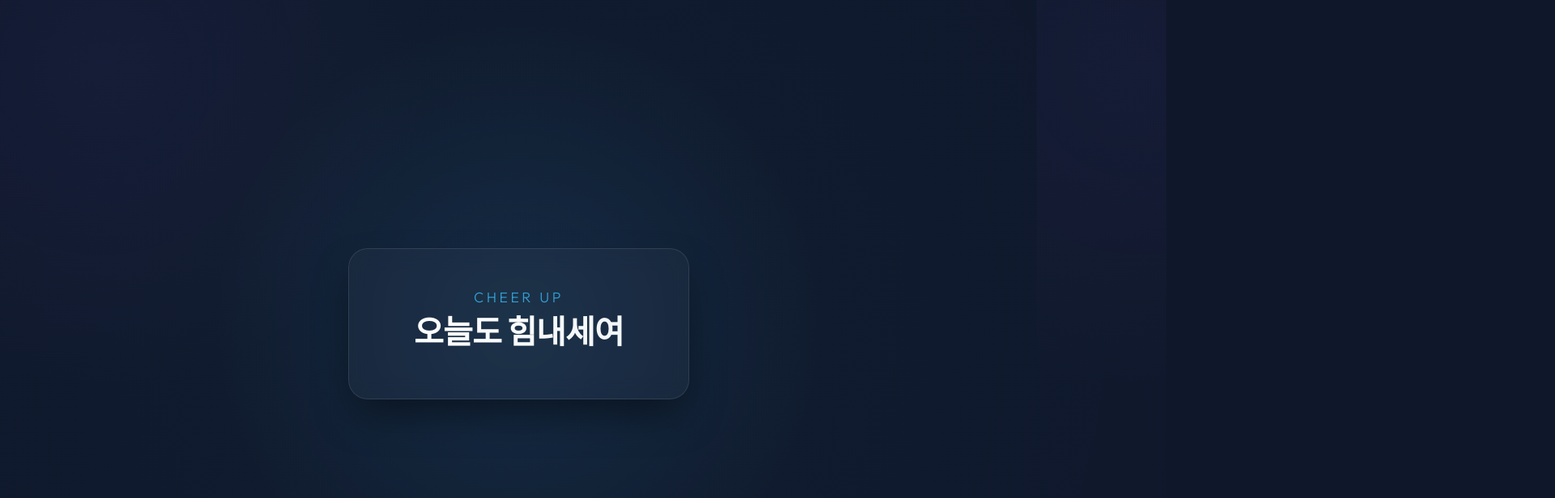
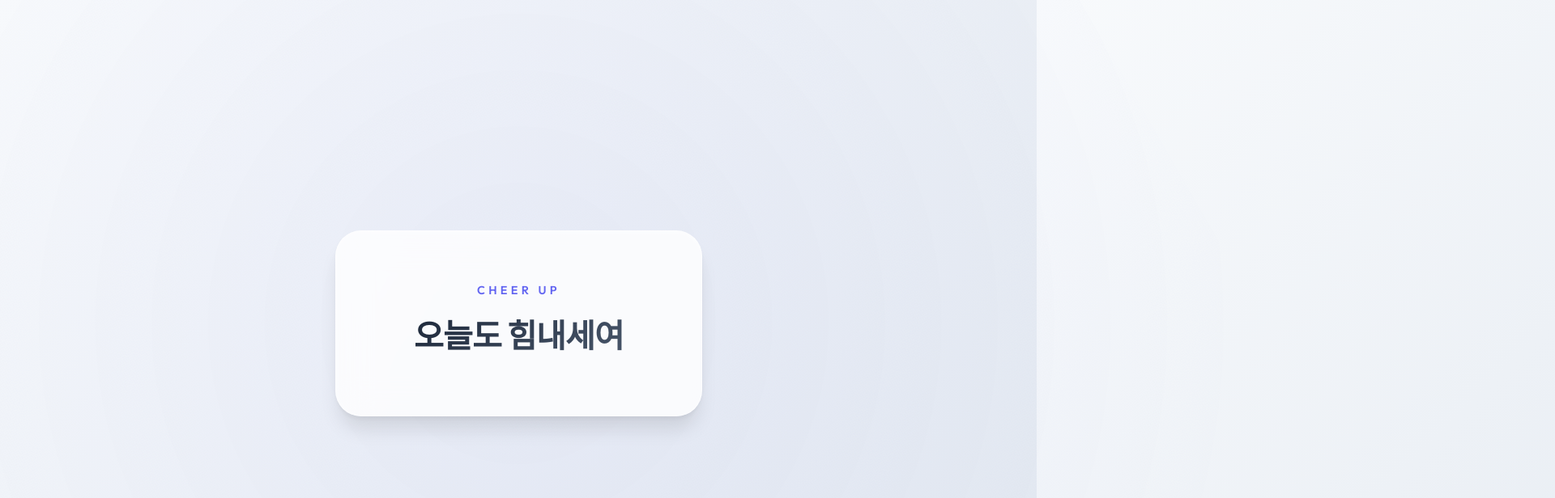
Before and after one commit to kimjaehyung-engineer/my-first-idea, a plain HTML site: page index.html in a window 1280 px wide. Shown: the top 616 px of the page at 81% size, 1920 px wide, since content can reach past the window. Drawn offline with Linux system fonts and the light colour scheme.

Commit message:
Upgrade design to light mode premium style

```diff
--- a/index.css
+++ b/index.css
@@ -1,11 +1,11 @@
 @import url('https://fonts.googleapis.com/css2?family=Outfit:wght@300;600&display=swap');
 
 :root {
-    --bg-color: #0f172a;
-    --accent-color: #38bdf8;
-    --text-color: #f8fafc;
-    --glass-bg: rgba(255, 255, 255, 0.03);
-    --glass-border: rgba(255, 255, 255, 0.1);
+    --bg-color: #f8fafc;
+    --accent-color: #6366f1;
+    --text-color: #1e293b;
+    --glass-bg: rgba(255, 255, 255, 0.8);
+    --glass-border: rgba(255, 255, 255, 0.5);
     --font-main: 'Outfit', sans-serif;
 }
 
@@ -18,8 +18,7 @@
 body {
     background-color: var(--bg-color);
     background-image:
-        radial-gradient(circle at 50% 50%, rgba(56, 189, 248, 0.1) 0%, transparent 50%),
-        radial-gradient(circle at 10% 10%, rgba(139, 92, 246, 0.05) 0%, transparent 30%);
+        linear-gradient(135deg, #f8fafc 0%, #e2e8f0 100%);
     color: var(--text-color);
     font-family: var(--font-main);
     height: 100vh;
@@ -31,13 +30,16 @@ body {
 
 .container {
     text-align: center;
-    padding: 3rem 5rem;
+    padding: 4rem 6rem;
     background: var(--glass-bg);
-    backdrop-filter: blur(12px);
-    -webkit-backdrop-filter: blur(12px);
+    backdrop-filter: blur(20px);
+    -webkit-backdrop-filter: blur(20px);
     border: 1px solid var(--glass-border);
-    border-radius: 24px;
-    box-shadow: 0 25px 50px -12px rgba(0, 0, 0, 0.5);
+    border-radius: 32px;
+    box-shadow:
+        0 4px 6px -1px rgba(0, 0, 0, 0.05),
+        0 20px 25px -5px rgba(0, 0, 0, 0.1),
+        inset 0 2px 4px 0 rgba(255, 255, 255, 0.3);
     animation: fadeInScale 1.2s cubic-bezier(0.22, 1, 0.36, 1) forwards;
 }
 
@@ -45,25 +47,26 @@ h1 {
     font-size: 40px;
     font-weight: 600;
     letter-spacing: -0.02em;
-    background: linear-gradient(135deg, #ffffff 0%, #f1f5f9 100%);
+    background: linear-gradient(135deg, #1e293b 0%, #475569 100%);
     -webkit-background-clip: text;
     -webkit-text-fill-color: transparent;
     margin-bottom: 0.5rem;
 }
 
 .subtitle {
-    font-weight: 300;
-    font-size: 1.1rem;
+    font-weight: 600;
+    font-size: 0.9rem;
     color: var(--accent-color);
     text-transform: uppercase;
-    letter-spacing: 0.2em;
-    opacity: 0.8;
+    letter-spacing: 0.3em;
+    margin-bottom: 1rem;
+    display: block;
 }
 
 @keyframes fadeInScale {
     0% {
         opacity: 0;
-        transform: scale(0.9) translateY(20px);
+        transform: scale(0.95) translateY(30px);
     }
     100% {
         opacity: 1;
@@ -71,7 +74,7 @@ h1 {
     }
 }
 
-/* Subtle background glow movement */
+/* Subtle background movement */
 body::after {
     content: '';
     position: absolute;
@@ -79,8 +82,8 @@ body::after {
     left: -50%;
     width: 200%;
     height: 200%;
-    background: radial-gradient(circle, rgba(56, 189, 248, 0.03) 0%, transparent 70%);
-    animation: rotateBg 20s linear infinite;
+    background: radial-gradient(circle, rgba(99, 102, 241, 0.05) 0%, transparent 60%);
+    animation: rotateBg 30s linear infinite;
     z-index: -1;
 }
 
```
